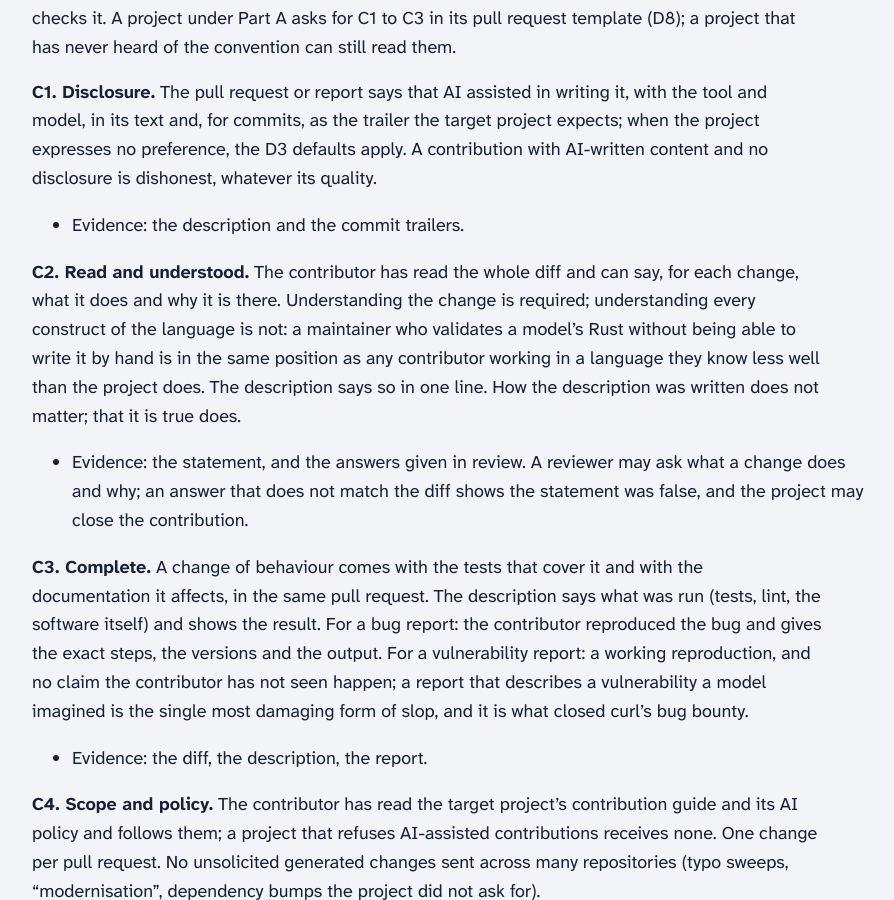
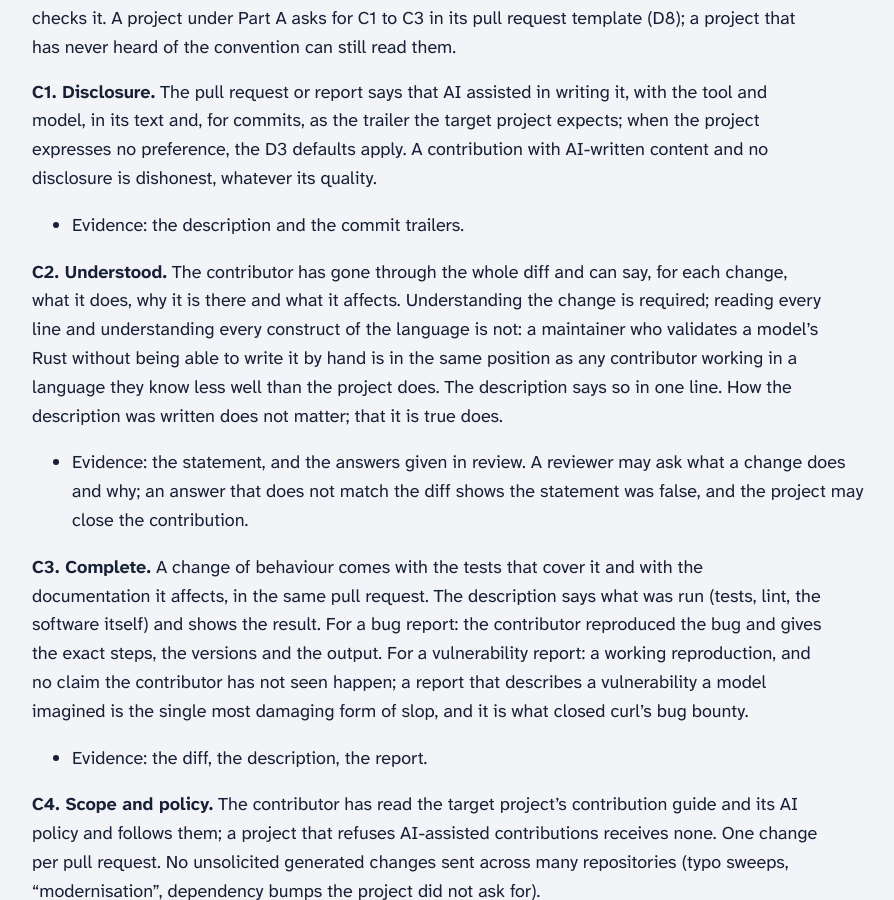
Before and after one commit to ikarys/vibecoding-convention, a Jekyll site: the page built from docs/requirements.md, in a window 1280 px wide and 900 px high, scrolled down 11307 px. Shown: the whole window, without its empty margins (80-974 px from the left). Built offline with Jekyll 4.4.1, drawn with Linux system fonts in a browser that asks for light colours; our own code applies the rules of GitHub Pages for plain Markdown files.

Commit message:
docs(spec): C2 asks to know each change, not to read every line
C2 said the contributor "has read the whole diff". What the rule needs is
that the contributor can say, for each change, what it does, why it is there
and what it affects. A maintainer working in a language they do not write by
hand can do that without reading every line, and the text already said
understanding every construct of the language was not required.

The three convention texts, the PR templates, the contribute skill, the
CONTRIBUTING summary and the site now say "know every change" and add
"what it affects". The C2 id, level and evidence are unchanged.

Assisted-by: Claude Code:claude-opus-5-5
Co-Authored-By: Claude Opus 5.5 <noreply@anthropic.com>

```diff
--- a/convention.yaml
+++ b/convention.yaml
@@ -311,8 +311,8 @@ contributions:
     statement: The pull request or report discloses AI assistance, with tool and model, in its text and as the trailer the target project expects (D3 defaults otherwise).
     evidence: [description, commit trailers]
   - id: C2
-    title: Read and understood
-    statement: The contributor has read the whole diff and can say, for each change, what it does and why it is there (not how every line of the language works); the description says so.
+    title: Understood
+    statement: The contributor knows every change in the diff and can say, for each one, what it does, why it is there and what it affects (not how every line of the language works); the description says so.
     evidence: [description statement, review answers]
   - id: C3
     title: Complete
--- a/docs/requirements.md
+++ b/docs/requirements.md
@@ -456,9 +456,10 @@ the D3 defaults apply. A contribution with AI-written content and no
 disclosure is dishonest, whatever its quality.
 - Evidence: the description and the commit trailers.
 
-**C2. Read and understood.** The contributor has read the whole diff and
-can say, for each change, what it does and why it is there. Understanding the
-change is required; understanding every construct of the language is not: a
+**C2. Understood.** The contributor has gone through the whole diff and
+can say, for each change, what it does, why it is there and what it affects.
+Understanding the change is required; reading every line and understanding
+every construct of the language is not: a
 maintainer who validates a model's Rust without being able to write it by
 hand is in the same position as any contributor working in a language they
 know less well than the project does. The description says so in one line.
--- a/index.html
+++ b/index.html
@@ -121,7 +121,7 @@ title: Vibecoding Convention
     </li>
     <li>
       <span class="id">C2</span>
-      <p><strong>Know your diff:</strong> read all of it and be able to say what each change does and why.</p>
+      <p><strong>Know your diff:</strong> be able to say what each change does, why, and what it affects.</p>
     </li>
     <li>
       <span class="id">C3</span>
```
Also changed, not shown: CONTRIBUTING.md (+2 -2 lines), CONVENTION.md (+1 -1 lines), skills/vibecoding-contribute/SKILL.md (+3 -3 lines), templates/pull_request_template.md (+1 -1 lines), .github/pull_request_template.md.
